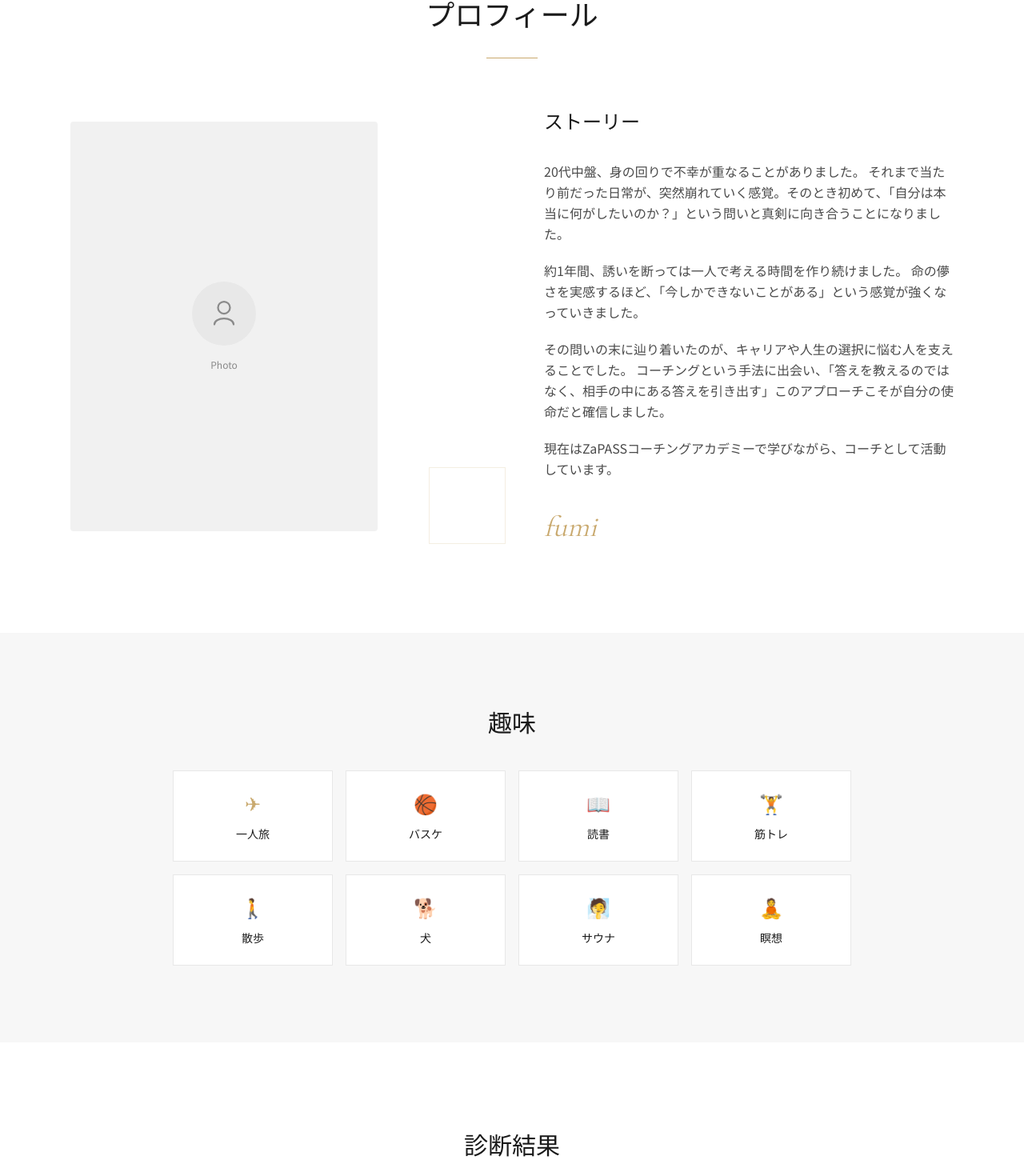
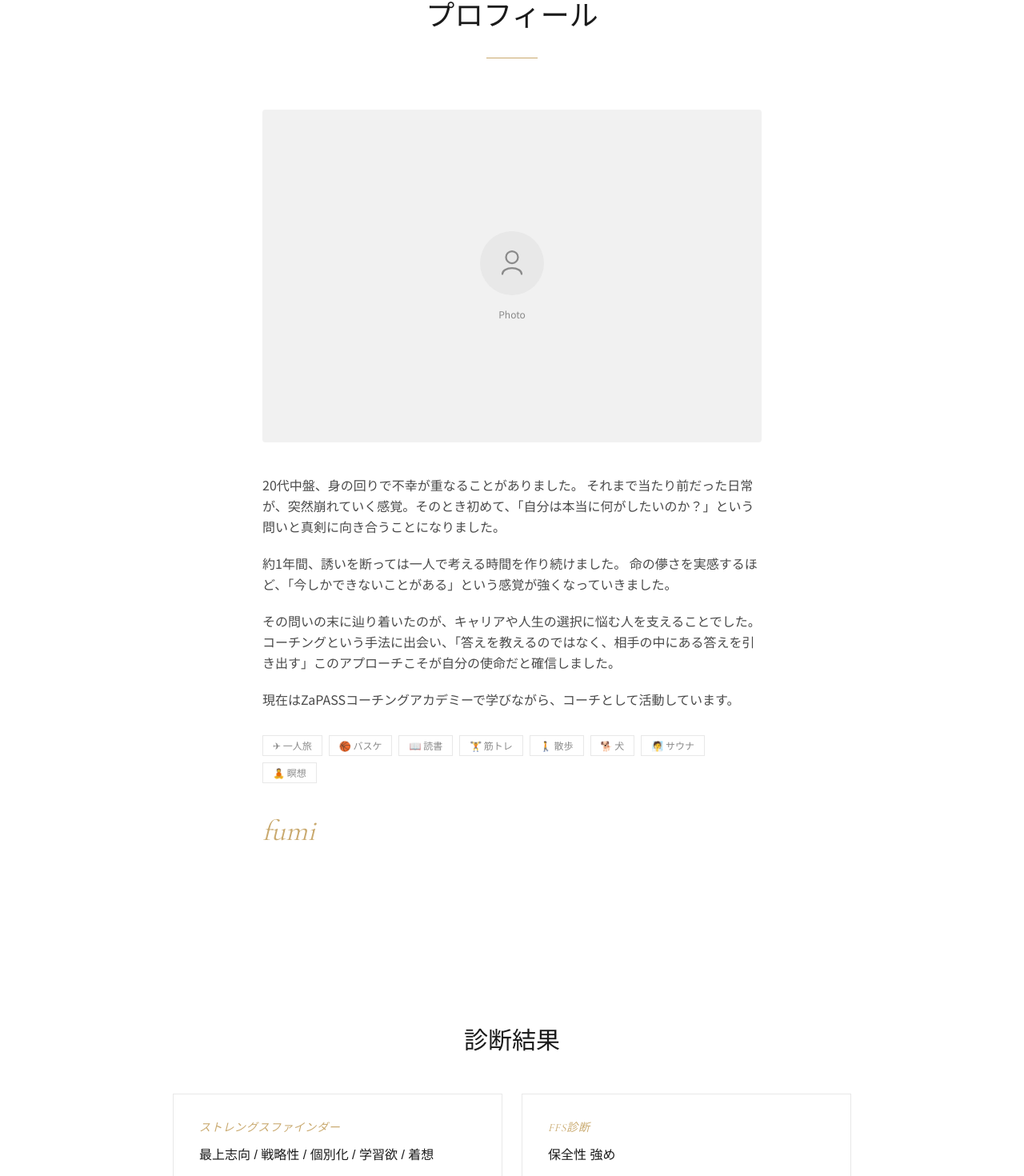
Before and after one commit to fumi-mura/fumi-coach, a Next.js app: page / in a window 1280 px wide. Shown: the part 3071-4541 px from the top of the page at 80% size. Built offline with nearby package versions, Linux system fonts and the light colour scheme.

Commit message:
style: stack photo and text vertically, inline hobbies below story

```diff
--- a/src/components/sections/Profile.tsx
+++ b/src/components/sections/Profile.tsx
@@ -47,12 +47,10 @@ export default function Profile() {
         <div className="w-16 h-px bg-gold mx-auto mt-8" />
       </div>
 
-      {/* ── 1. 写真 + ストーリー ── */}
-      <div className="max-w-6xl mx-auto px-6 pb-20 md:pb-28">
-        <div className="grid grid-cols-1 md:grid-cols-2 gap-12 md:gap-20 items-center">
+      {/* ── 1. 写真 + ストーリー + 趣味 ── */}
+      <div className="max-w-2xl mx-auto px-6 pb-20 md:pb-28">
         {/* Photo */}
-          <div className="relative">
-            <div className="aspect-[3/4] bg-border/60 rounded-sm overflow-hidden flex items-center justify-center max-w-sm mx-auto md:mx-0">
+        <div className="aspect-[3/2] bg-border/60 rounded-sm overflow-hidden flex items-center justify-center mb-10">
           <div className="text-center">
             <div className="w-20 h-20 rounded-full bg-border mx-auto mb-4 flex items-center justify-center">
               <svg width="36" height="36" viewBox="0 0 24 24" fill="none" className="text-ink-faint">
@@ -63,13 +61,9 @@ export default function Profile() {
             <p className="font-sans text-ink-faint text-xs">Photo</p>
           </div>
         </div>
-            <div className="absolute -bottom-4 -right-4 md:-right-8 w-24 h-24 border border-gold/20 hidden md:block" />
-          </div>
 
         {/* Story */}
-          <div>
-            <h3 className="font-serif text-ink text-2xl mb-8">ストーリー</h3>
-            <div className="space-y-5 font-sans text-ink-muted text-base leading-relaxed">
+        <div className="space-y-5 font-sans text-ink-muted text-base leading-relaxed mb-8">
           <p>
             20代中盤、身の回りで不幸が重なることがありました。
             それまで当たり前だった日常が、突然崩れていく感覚。そのとき初めて、「自分は本当に何がしたいのか？」という問いと真剣に向き合うことになりました。
@@ -86,31 +80,20 @@ export default function Profile() {
             現在はZaPASSコーチングアカデミーで学びながら、コーチとして活動しています。
           </p>
         </div>
-            <p className="font-display italic text-gold text-4xl mt-10">fumi</p>
-          </div>
-        </div>
+
+        {/* Hobbies */}
+        <div className="flex flex-wrap gap-2 mb-10">
+          {hobbies.map((hobby) => (
+            <span
+              key={hobby.label}
+              className="font-sans text-ink-faint text-xs border border-border px-3 py-1"
+            >
+              {hobby.icon} {hobby.label}
+            </span>
+          ))}
         </div>
 
-      {/* ── 2. 趣味 ── */}
-      <div className="bg-surface py-20 md:py-24">
-        <div className="max-w-4xl mx-auto px-6">
-          <h3 className="font-serif text-ink text-2xl md:text-3xl mb-10 text-center">
-            趣味
-          </h3>
-          <div className="grid grid-cols-2 sm:grid-cols-3 md:grid-cols-4 gap-4">
-            {hobbies.map((hobby) => (
-              <div
-                key={hobby.label}
-                className="bg-cream border border-border p-6 text-center hover:border-gold transition-colors duration-300"
-              >
-                <span className="block text-2xl text-gold mb-3" aria-hidden="true">
-                  {hobby.icon}
-                </span>
-                <p className="font-sans text-ink text-sm">{hobby.label}</p>
-              </div>
-            ))}
-          </div>
-        </div>
+        <p className="font-display italic text-gold text-4xl">fumi</p>
       </div>
 
       {/* ── 3. 診断結果 ── */}
```
Lines whose indentation alone changed are shown as unchanged.
